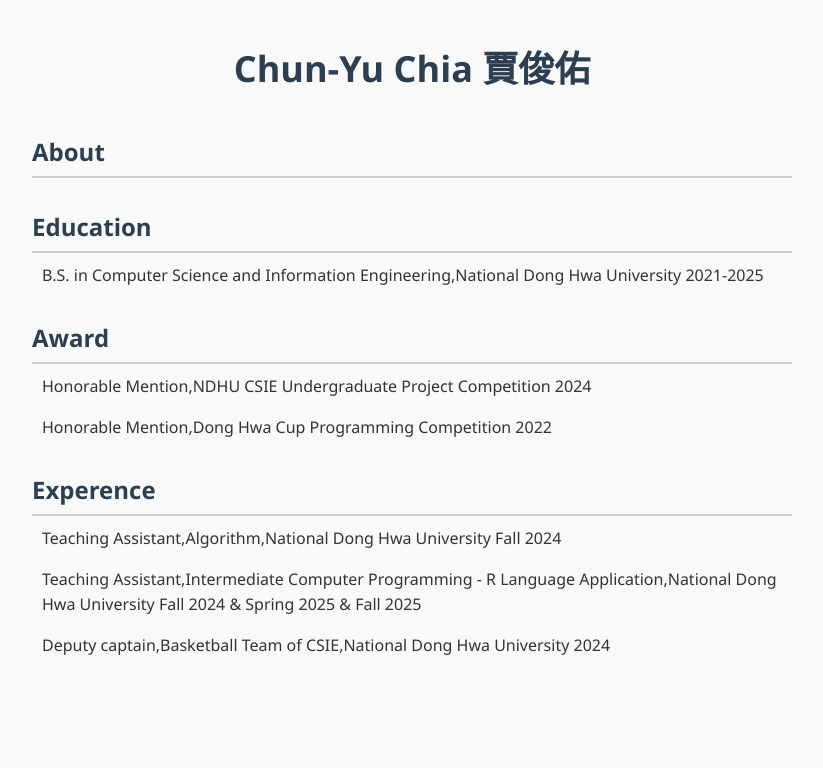
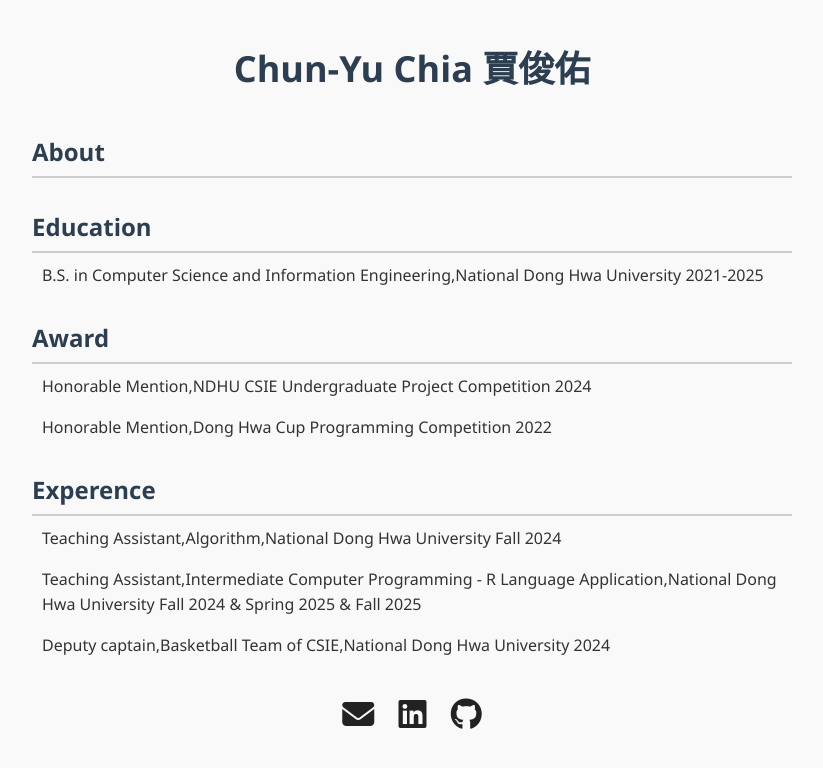
Before and after one commit to ChiaChunYu/ChiaChunYu.github.io, a plain HTML site: page index.html in a window 1280 px wide. Shown: the whole page, without its empty margins (228-1051 px from the left). Drawn offline with Linux system fonts and the light colour scheme.

Commit message:
Add the link of email 、linkedin and github

```diff
--- a/index.html
+++ b/index.html
@@ -1,10 +1,13 @@
 <!DOCTYPE html>
 <html>
+
 <head>
   <meta charset="UTF-8">
   <title>Chun-Yu Chia</title>
   <link rel="stylesheet" href="/static/index.css" />
+  <link rel="stylesheet" href="https://cdnjs.cloudflare.com/ajax/libs/font-awesome/6.4.0/css/all.min.css">
 </head>
+
 <body>
   <h1 class="main-title">Chun-Yu Chia 賈俊佑</h1>
   <h1>About</h1>
@@ -15,7 +18,20 @@
   <p>Honorable Mention,Dong Hwa Cup Programming Competition 2022</p>
   <h1>Experence</h1>
   <p>Teaching Assistant,Algorithm,National Dong Hwa University Fall 2024</p>
-  <p>Teaching Assistant,Intermediate Computer Programming - R Language Application,National Dong Hwa University Fall 2024 & Spring 2025 & Fall 2025</p>
+  <p>Teaching Assistant,Intermediate Computer Programming - R Language Application,National Dong Hwa University Fall
+    2024 & Spring 2025 & Fall 2025</p>
   <p>Deputy captain,Basketball Team of CSIE,National Dong Hwa University 2024</p>
+  <footer>
+    <a href="mailto:chia.chunyuu@gmail.com">
+      <i class="fas fa-envelope fa-2x"></i>
+    </a>
+    <a href="https://www.linkedin.com/in/%E4%BF%8A%E4%BD%91-%E8%B3%88-164a502ab/" target="_blank">
+      <i class="fab fa-linkedin fa-2x"></i>
+    </a>
+    <a href="https://github.com/ChiaChunYu" target="_blank">
+      <i class="fab fa-github fa-2x"></i>
+    </a>
+  </footer>
 </body>
+
 </html>
--- a/static/index.css
+++ b/static/index.css
@@ -34,3 +34,22 @@ body {
   h1:first-of-type {
     margin-top: 0;
   }
+
+  footer {
+    text-align: center;
+    margin-top: 40px;
+  }
+
+  footer a {
+    margin: 0 10px;
+    text-decoration: none;
+  }
+
+  footer a i {
+    color: #222;
+    transition: color 0.2s;
+  }
+
+  footer a:hover i {
+    color: #aaa;
+  }
```
